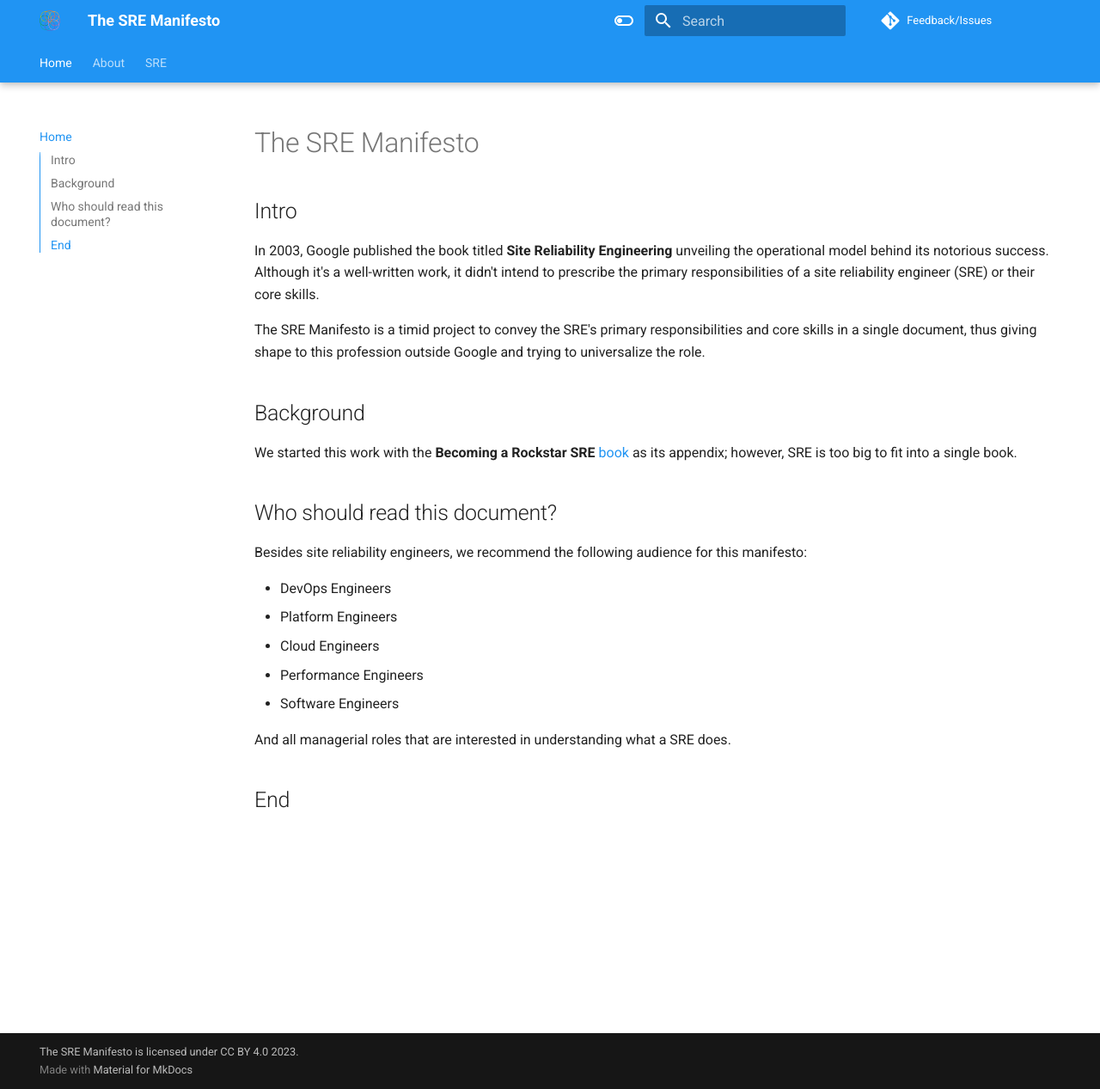
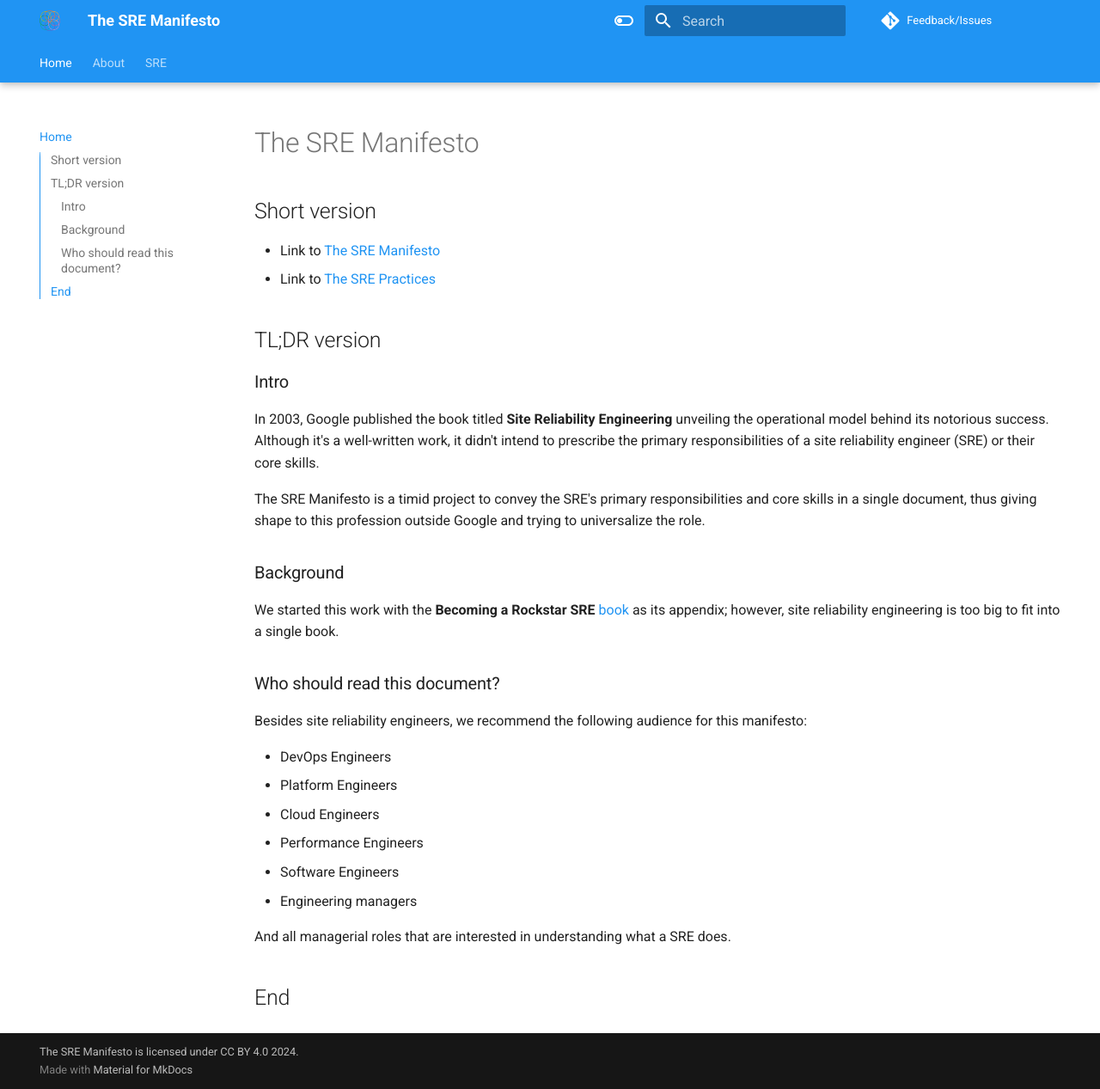
Before and after one commit to rod4n4m1/sre-manifesto, an MkDocs documentation site: the page built from docs/index.md, in a window 1280 px wide and 1267 px high. Shown: the whole window at 86% size. Built offline with MkDocs 1.6.1 and Material for MkDocs 9.7.7, drawn with Linux system fonts in a browser that asks for light colours; comment, search, counter and statistics services are not loaded.

Commit message:
updated many docs

```diff
--- a/docs/index.md
+++ b/docs/index.md
@@ -1,16 +1,23 @@
 # The SRE Manifesto
 
-## Intro
+## Short version
+
+* Link to [The SRE Manifesto](./sre/manifesto.md)
+* Link to [The SRE Practices](./sre/practices.md)
+
+## TL;DR version
+
+### Intro
 
 In 2003, Google published the book titled **Site Reliability Engineering** unveiling the operational model behind its notorious success. Although it's a well-written work, it didn't intend to prescribe the primary responsibilities of a site reliability engineer (SRE) or their core skills.
 
 The SRE Manifesto is a timid project to convey the SRE's primary responsibilities and core skills in a single document, thus giving shape to this profession outside Google and trying to universalize the role.
 
-## Background
+### Background
 
-We started this work with the **Becoming a Rockstar SRE** [book](https://packt.link/H0G2R) as its appendix; however, SRE is too big to fit into a single book.
+We started this work with the **Becoming a Rockstar SRE** [book](https://packt.link/H0G2R) as its appendix; however, site reliability engineering is too big to fit into a single book.
 
-## Who should read this document?
+### Who should read this document?
 
 Besides site reliability engineers, we recommend the following audience for this manifesto:
 
@@ -19,6 +26,7 @@ Besides site reliability engineers, we recommend the following audience for this
 * Cloud Engineers
 * Performance Engineers
 * Software Engineers
+* Engineering managers
 
 And all managerial roles that are interested in understanding what a SRE does.
 
--- a/mkdocs.yml
+++ b/mkdocs.yml
@@ -72,4 +72,4 @@ repo_url:  https://github.com/rod4n4m1/sre-manifesto/issues
 edit_uri: ""
 
 # Copyright statement in Footer
-copyright: The SRE Manifesto is licensed under CC BY 4.0 2023.
+copyright: The SRE Manifesto is licensed under CC BY 4.0 2024.
```
Also changed, not shown: LICENSE.md (+1 -1 lines), README.md (+2 -0 lines), docs/sre/manifesto.md (+5 -7 lines), .github/ISSUE_TEMPLATE/new-sre-practice.md.
